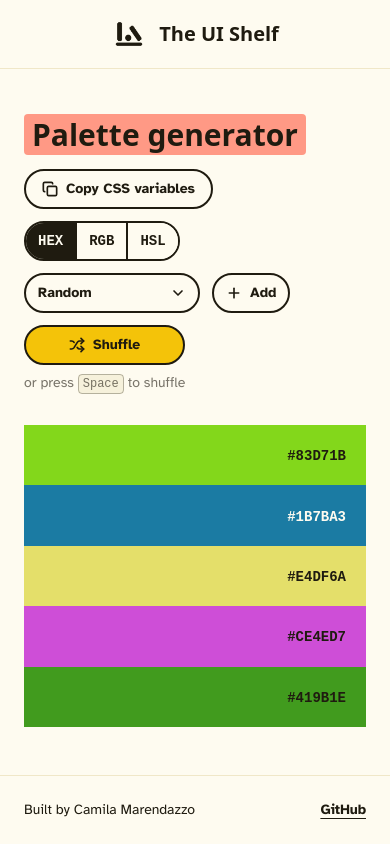
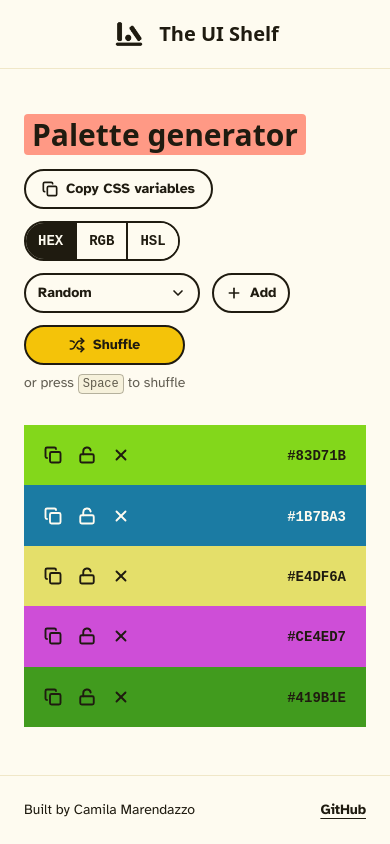
Before and after one commit to camilamarendazzo/ui-shelf, a React (Vite) app: page /palette-generator in a window 390 px wide. Built offline with nearby package versions, Linux system fonts and the light colour scheme.

Commit message:
fix: keyboard, touch, and contrast accessibility in the palette

```diff
--- a/src/tools/palette-generator/combinations.ts
+++ b/src/tools/palette-generator/combinations.ts
@@ -4,8 +4,8 @@ import type { Rgb } from "../../lib/color";
 export const COMBINATIONS = [
   "random",
   "complementary",
+  "triadic",
   "analogous",
-  "triadic",
   "monochromatic",
 ] as const;
 
--- a/src/tools/palette-generator/components/PaletteHeader.tsx
+++ b/src/tools/palette-generator/components/PaletteHeader.tsx
@@ -71,7 +71,7 @@ function PaletteHeader({
             <Shuffle aria-hidden="true" size={16} strokeWidth={2.5} />
             Shuffle
           </button>
-          <p className="text-sm text-ink/60">
+          <p className="text-sm text-ink/70">
             or press{" "}
             <kbd className="rounded border border-ink/30 bg-line/50 px-1 py-0.5 font-mono text-xs">
               Space
--- a/src/tools/palette-generator/components/Swatch.tsx
+++ b/src/tools/palette-generator/components/Swatch.tsx
@@ -36,10 +36,10 @@ function Swatch({
 
   return (
     <div
-      className={`group flex flex-1 items-center justify-between gap-2 p-3 sm:flex-col sm:items-stretch sm:justify-between sm:p-4 ${textColor}`}
+      className={`group/swatch flex flex-1 items-center justify-between gap-2 p-3 sm:flex-col sm:items-stretch sm:justify-between sm:p-4 ${textColor}`}
       style={{ backgroundColor: hex }}
     >
-      <div className="flex items-center justify-end opacity-0 group-hover:opacity-100 group-focus-within:opacity-100">
+      <div className="flex items-center justify-end opacity-100 sm:opacity-0 sm:group-hover/swatch:opacity-100 sm:group-focus-within/swatch:opacity-100">
         <button
           type="button"
           onClick={() => copy(value)}
@@ -73,8 +73,8 @@ function Swatch({
         )}
       </div>
 
-      <label className="group w-fit cursor-pointer rounded-sm px-2 hover:bg-ink/10 focus-within:bg-ink/10">
-        <span className="font-mono text-sm font-bold uppercase group-hover:underline">
+      <label className="group/value w-fit cursor-pointer rounded-sm px-2 hover:bg-ink/10 focus-within:bg-ink/10 focus-within:outline-2 focus-within:outline-offset-2 focus-within:outline-current">
+        <span className="font-mono text-sm font-bold uppercase group-hover/value:underline">
           {value}
         </span>
         <input
```
